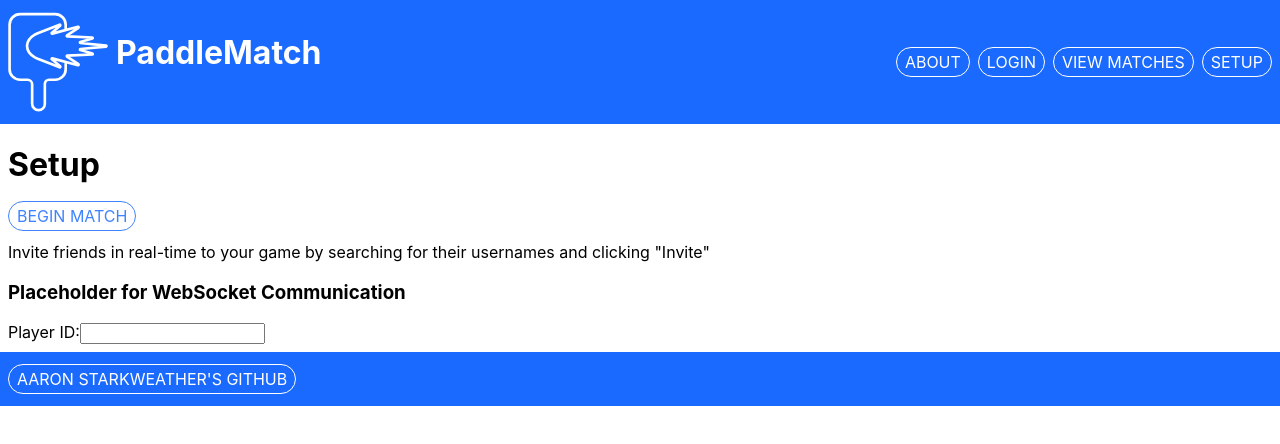
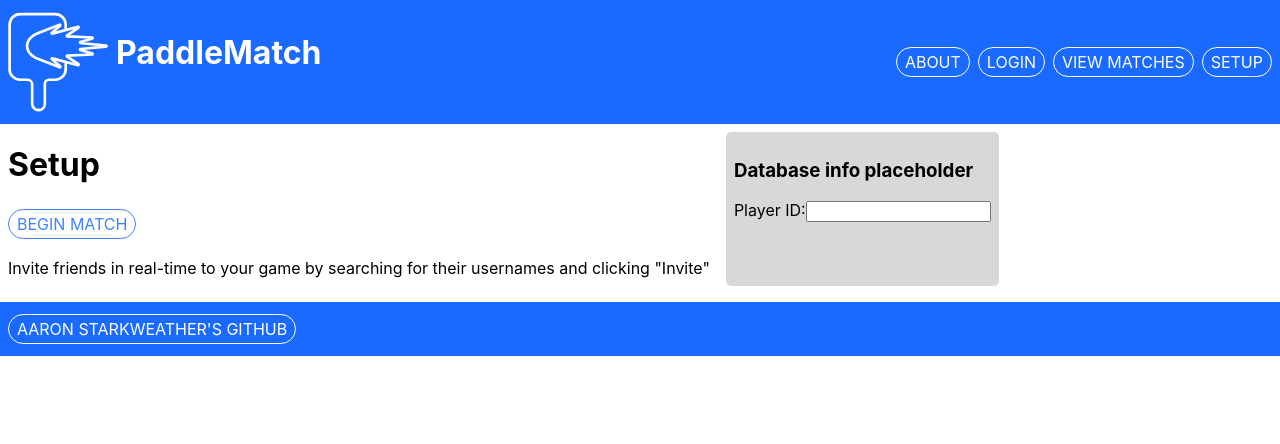
Before and after one commit to aaronstarky/startup, a React (Create React App) app in the folder my-react/: page /setup in a window 1280 px wide. Shown: the top 444 px of the page. Built offline with nearby package versions, Linux system fonts and the light colour scheme.

Commit message:
Setup page complete

```diff
--- a/my-react/src/App.css
+++ b/my-react/src/App.css
@@ -58,3 +58,25 @@
   flex-direction: column;
   gap: 8px;
 }
+
+.page-info {
+  display: flex;
+  flex-direction: column;
+  gap: 8px;
+}
+
+.two-part-page {
+  display: flex;
+  gap: 8px;
+}
+
+.player-search-box {
+  background-color: rgb(216, 216, 216);
+  display: flex;
+  flex-direction: column;
+  align-items: left;
+  border-radius: 5px;
+  padding: 8px 8px;
+  margin: 8px 8px;
+  width: fit-content;
+}
--- a/my-react/src/setup.js
+++ b/my-react/src/setup.js
@@ -1,19 +1,22 @@
 export default function Setup() {
     return (
-        <div>
-            <h1>Setup</h1>
-            <div class="interactive-button">
-                <a class="header-link" href="track.html">BEGIN MATCH</a>
+        <div class="two-part-page">
+            <div class="page-info">
+                <h1>Setup</h1>
+                <div class="interactive-button">
+                    <a class="header-link" href="track.html">BEGIN MATCH</a>
+                </div>
+                <p>Invite friends in real-time to your game by searching for their usernames and clicking "Invite"</p>
             </div>
-            <p>Invite friends in real-time to your game by searching for their usernames and clicking "Invite"</p>
 
             <div class="player-search-box">
-                <h3>Placeholder for WebSocket Communication</h3>
-                <ul id="players">
-                </ul>
+                <h3>Database info placeholder</h3>
                 <div>
                     <label for="playerSearch">Player ID:</label>
                     <input type="text" name="playerSearch" id="playerSearch"/>
+                </div>
+                <div class="player-list">
+
                 </div>
             </div>
         </div>
```
